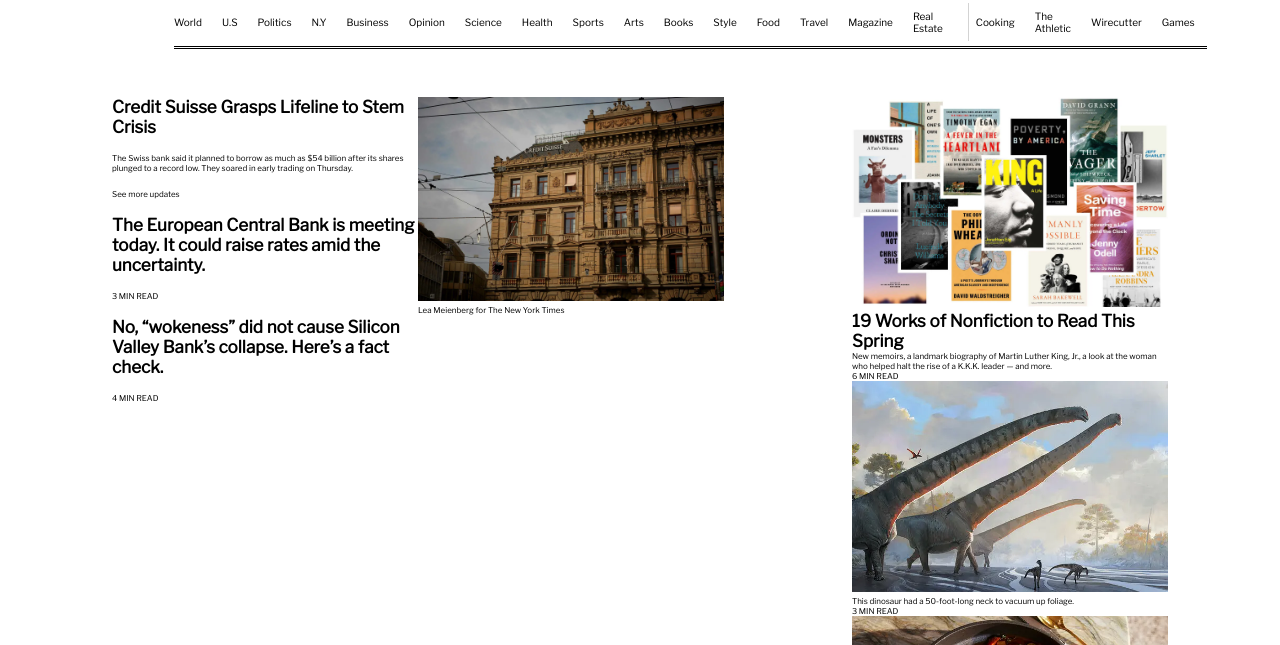
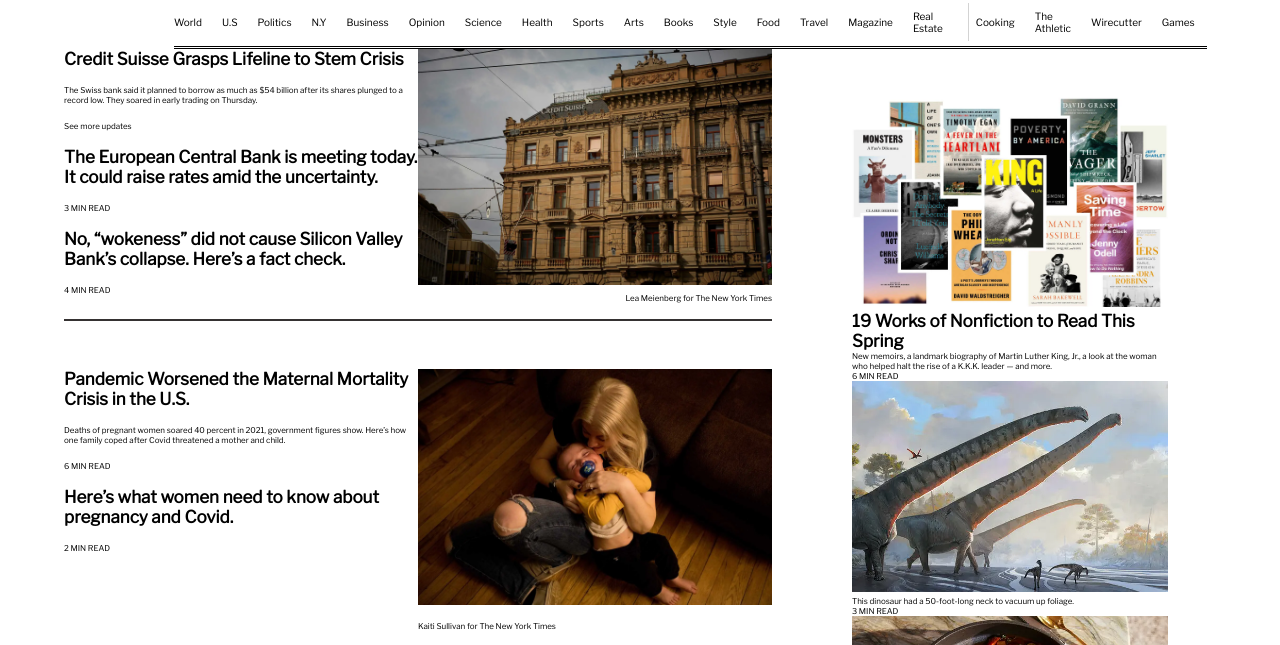
Before and after one commit to marialoudiaz/NYT_clone, a plain HTML site: page index.html in a window 1280 px wide. Shown: the part 155-800 px from the top of the page. Drawn offline with nearby package versions, Linux system fonts and the light colour scheme.

Commit message:
grids+flex fixs

```diff
--- a/index.html
+++ b/index.html
@@ -120,10 +120,8 @@
         </aside>
       </section>
     <section class="two">
-        <aside class="two-1">
   <img src="./images/credit suisse.webp" alt="building">
   <p>Lea Meienberg for The New York Times</p>
-        </aside>
     </section>
 </section>
 <!--Second part of the left column-->
--- a/style.css
+++ b/style.css
@@ -160,6 +160,7 @@ p{
 
 .left{
   display: flex;
+  justify-content: flex-start;
   flex-direction: column;
   grid-column-end: span 5;
 }
@@ -168,14 +169,22 @@ p{
 .left-col1, .left-col2, .left-col3{
   display: grid;
   grid-template-columns: repeat(2, 1fr);
-  grid-template-rows: repeat(3, 1fr);
-  margin: 3em;
+  margin-bottom: 3em;
+  border-bottom: 2px solid rgb(53, 50, 50);
+  padding-bottom: 1em;
 }
 
 .one{
 display: flex;
 flex-direction: column;
 gap: 1em;
+}
+
+.two{
+  display: flex;
+  flex-wrap: wrap;
+  justify-content: end;
+  gap: 0.5em;
 }
 
 /***************************** RIGHT COLUMN **************************/
```
